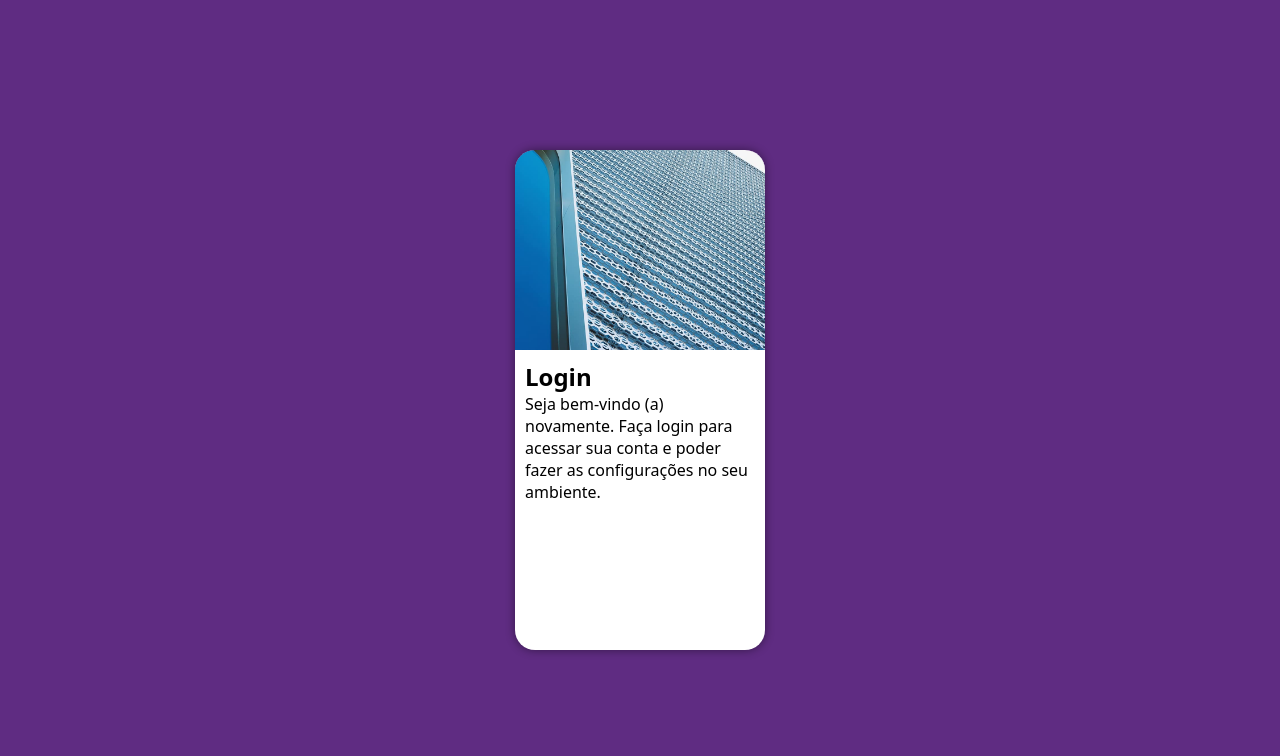
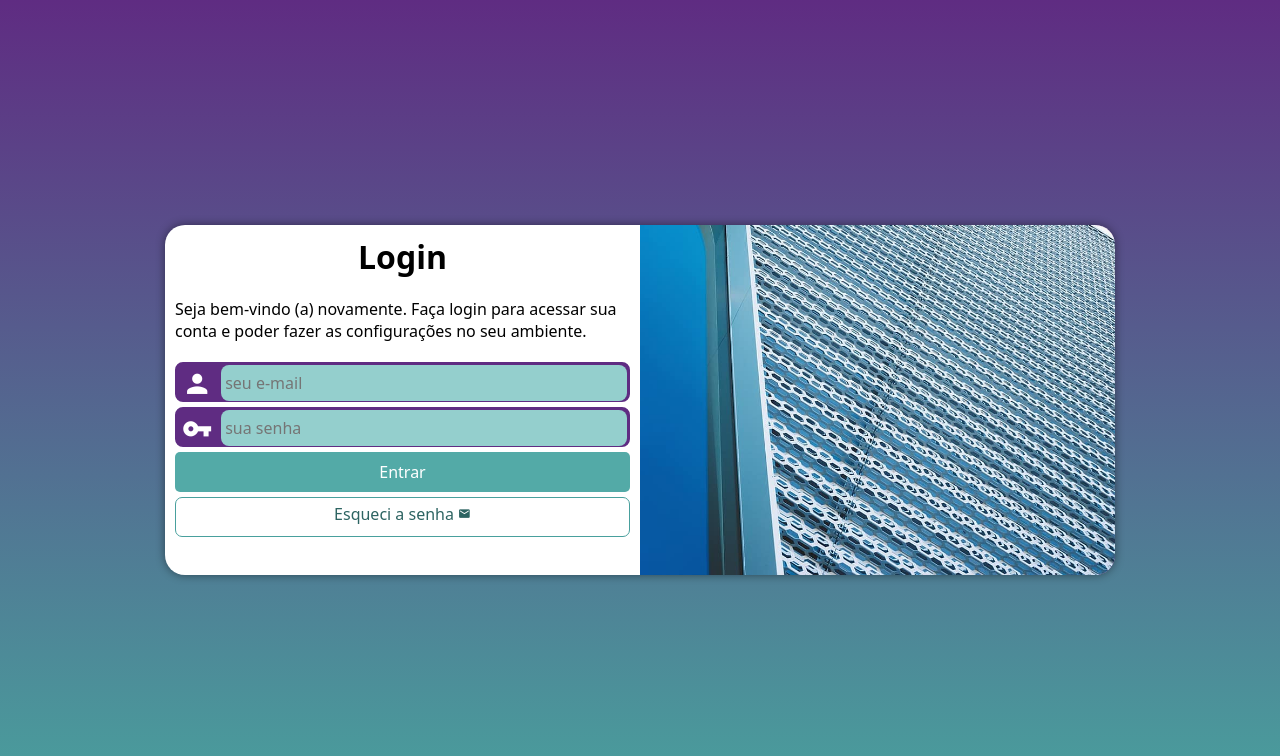
Before and after one commit to DaliSR/projeto-login, a plain HTML site: page index.html in a window 1280 px wide. Drawn offline with Linux system fonts and the light colour scheme.

Commit message:
atualizando formulário de   login
aplicando estilos

```diff
--- /dev/null
+++ b/estilos/media-query.css
@@ -0,0 +1,65 @@
+@charset "UTF-8";
+
+/* Typical Device Breakpoints
+        ------------------------------
+        Pequenas telas: até 600px
+        Celular: de 600px até 768px
+        Tablet: 768px até 992px
+        Desktop: 992px até 1200px
+        Grandes telas: acima de 1200px
+        */
+
+@media screen and (min-width: 768px) and (max-width: 992px) {
+  /* CONFIGURAÇÃO PARA TABLET */
+  body {
+    background-image: linear-gradient(to top, #49a09d, #5f2c82);
+  }
+
+  section#login {
+    width: 80vw;
+    height: 280px;
+  }
+
+  section#login > div#imagem {
+    float: left;
+    width: 30%;
+    height: 100%;
+  }
+
+  section#login > div#formulario {
+    float: right;
+    width: 70%;
+  }
+}
+
+@media screen and (min-width: 992px) {
+  /* CONFIGURAÇÕES PARA DESKTOP */
+  body {
+    background-image: linear-gradient(to top, #49a09d, #5f2c82);
+  }
+
+  section#login {
+    width: 950px;
+    height: 350px;
+  }
+
+  section#login > div#imagem {
+    float: right;
+    width: 50%;
+    height: 100%;
+  }
+
+  section#login > div#formulario {
+    float: left;
+    width: 50%;
+  }
+
+  div#formulario > h1 {
+    font-size: 2em;
+  }
+
+  div#formulario > p {
+    font-size: 1em;
+    margin: 20px 0px;
+  }
+}
--- a/estilos/style.css
+++ b/estilos/style.css
@@ -1,9 +1,9 @@
 @charset "UTF-8";
 /*
-    Paletas de cores:
-    Verde #49a09d
-    lilás #5f2c82
-    */
+            Paletas de cores:
+            Verde #49a09d
+            lilás #5f2c82
+            */
 * {
   font-family: system-ui, -apple-system, BlinkMacSystemFont, "Segoe UI", Roboto,
     Oxygen, Ubuntu, Cantarell, "Open Sans", "Helvetica Neue", sans-serif;
@@ -16,6 +16,7 @@ html {
   background-color: #5f2c82;
   height: 100vh;
   width: 100vw;
+
 }
 main {
   position: relative;
@@ -25,15 +26,17 @@ main {
 section#login {
   position: absolute;
   top: 50%;
-  transform: translate(-50%, -50%);
+  left: 50%;
   overflow: hidden;
 
   background-color: white;
-  left: 50%;
   width: 250px;
-  height: 500px;
+  height: 515px;
   border-radius: 20px;
-  box-shadow: 0px 0px 10px rgba(0, 0, 0, 0.45);
+  box-shadow: 0px 0px 10px rgba(0, 0, 0, 0.450);
+  transform: translate(-50%, -50%);
+  transition: width 0.3s, height 0.3s;
+  transition-timing-function: ease;
 }
 section#login > div#imagem {
   display: block;
@@ -46,3 +49,86 @@ section#login > div#formulario {
   display: block;
   padding: 10px;
 }
+div#formulario > h1 {
+    text-align: center;
+    margin-bottom: 10px;
+}
+div#formulario > p {
+  font-size: 0.8em;
+}
+form > div.campo {
+  background-color: #5f2c82;
+  border: 2px solid #5f2c82;
+  display: block;
+  width: 100%;
+  height: 40px;
+  border-radius: 8px;
+  margin: 5px 0px;
+}
+
+div.campo > label {
+  display: none;
+}
+
+div.campo > i {
+  color: white;
+  /*background-color: black;*/
+  font-size: 1.9em;
+  width: 40px;
+  padding: 5px;
+}
+
+div.campo > input {
+  background-color: #94cfcd;
+  font-size: 1em;
+  width: calc(100% - 45px);
+  height: 100%;
+  border: 0px;
+  border-radius: 8px;
+  padding: 4px;
+  transform: translateY(-10px);
+}
+
+div.campo > input:focus-within {
+  background-color: white;
+  border: none;
+}
+
+form > input[type="submit"] {
+  display: block;
+  font-size: 1em;
+  width: 100%;
+  height: 40px;
+  background-color: #53aaa7;
+  color: white;
+  border: none;
+  border-radius: 5px;
+  cursor: pointer;
+}
+
+form > input[type="submit"]:hover {
+  background-color: #2d6462;
+}
+
+form > a.botao {
+  display: block;
+  text-align: center;
+  font-size: 1em;
+  width: 100%;
+  height: 40px;
+  padding-top: 5px;
+  margin-top: 5px;
+  background-color: white;
+  color: #2d6462;
+  border: 1px solid #49a09d;
+  border-radius: 7px;
+  text-decoration: none;
+}
+
+form > a.botao:hover {
+  background-color: #6cd3cf;
+}
+
+form > a.botao > i {
+  font-size: 0.8em;
+}
--- a/index.html
+++ b/index.html
@@ -4,7 +4,9 @@
     <meta charset="UTF-8" />
     <meta name="viewport" content="width=device-width, initial-scale=1.0" />
     <title>Login</title>
+    <link href="https://fonts.googleapis.com/icon?family=Material+Icons" rel="stylesheet">
     <link rel="stylesheet" href="estilos/style.css" />
+    <link rel="stylesheet" href="estilos/media-query.css">
   </head>
   <body>
     <main>
@@ -18,7 +20,39 @@
             Seja bem-vindo (a) novamente. Faça login para acessar sua conta e
             poder fazer as configurações no seu ambiente.
           </p>
-          <form action="login.php" method="post" autocomplete="on"></form>
+          <form action="login.php" method="post" autocomplete="on">
+            <div class="campo">
+              <i class="material-icons">person</i>
+              <input
+                type="email"
+                name="login"
+                id="ilogin"
+                placeholder="seu e-mail"
+                autocomplete="email"
+                required
+                maxlength="30"
+              />
+              <label for="ilogin">Login</label>
+            </div>
+            <div class="campo">
+              <i class="material-icons">vpn_key</i>
+              <input
+                type="password"
+                name="senha"
+                id="isenha"
+                placeholder="sua senha"
+                autocomplete="current-password"
+                required
+                minlength="8"
+                maxlength="20"
+              />
+              <label for="isenha">Senha</label>
+            </div>
+            <input type="submit" value="Entrar" />
+            <a href="esqueci.html" class="botao">
+              Esqueci a senha <i class="material-icons">mail</i>
+            </a>
+          </form>
         </div>
       </section>
     </main>
```
